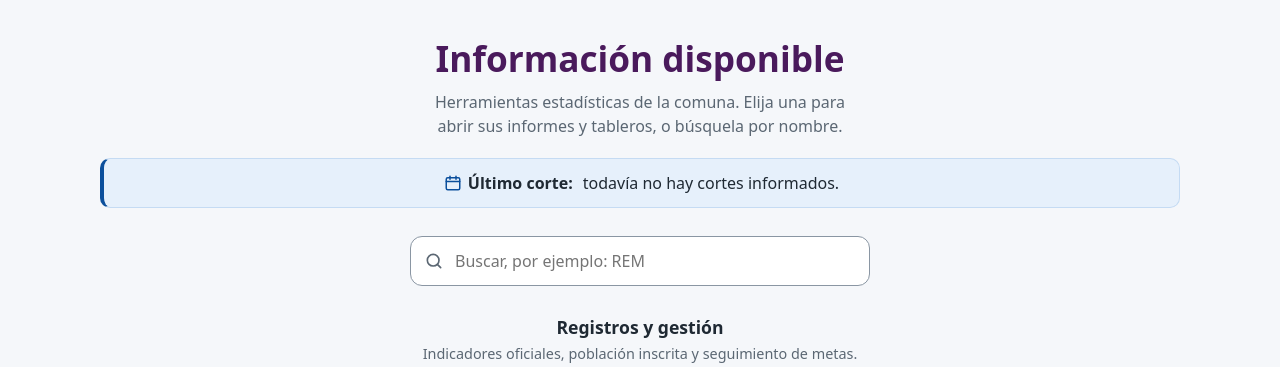
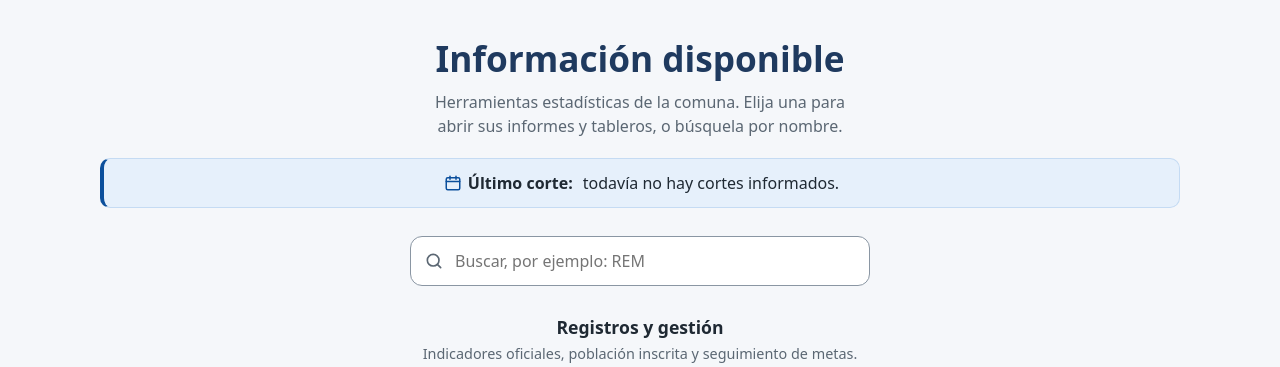
Before and after one commit to JoaquinIORC/repositorio-estadistico, a Django app: page / in a window 1280 px wide. Shown: the part 58-425 px from the top of the page. Run offline with Django 5.2, Linux system fonts and the light colour scheme; the visitor is signed in with stand-in values (Sample User, id 1); data comes from the database, SQL or seed files in the repository; data that the repository does not hold is empty.

Commit message:
Pone "Información disponible" en el azul de la barra (#1f3a5f)
Solo ese título: los demás siguen en morado.

```diff
--- a/static/css/portal.css
+++ b/static/css/portal.css
@@ -62,6 +62,8 @@ h1 { margin: 0 0 6px; color: var(--morado); font-size: clamp(1.6rem, 3vw, 2.2rem
 .volver a { color: var(--azul); font-weight: 600; }
 
 .portada { text-align: center; }
+/* El título de la portada va en el mismo azul de la barra superior. */
+.titulo-inicio { color: var(--barra); }
 .portada .intro { margin-inline: auto; text-wrap: balance; }
 
 /* Sello: una línea separada por | en pantallas anchas, una lista en celular. */
--- a/templates/inicio.html
+++ b/templates/inicio.html
@@ -4,7 +4,7 @@
 {% include 'iconos.html' %}
 
 <div class="portada">
-    <h1>Información disponible</h1>
+    <h1 class="titulo-inicio">Información disponible</h1>
     <p class="intro">Herramientas estadísticas de la comuna. Elija una para abrir sus informes y tableros, o búsquela por nombre.</p>
 </div>
 
```
